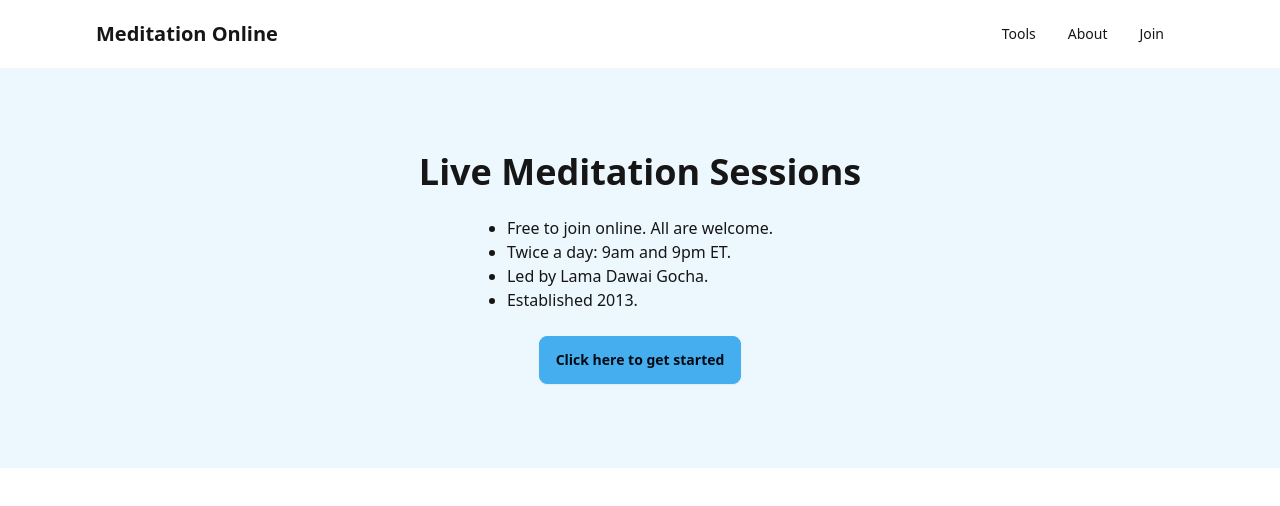
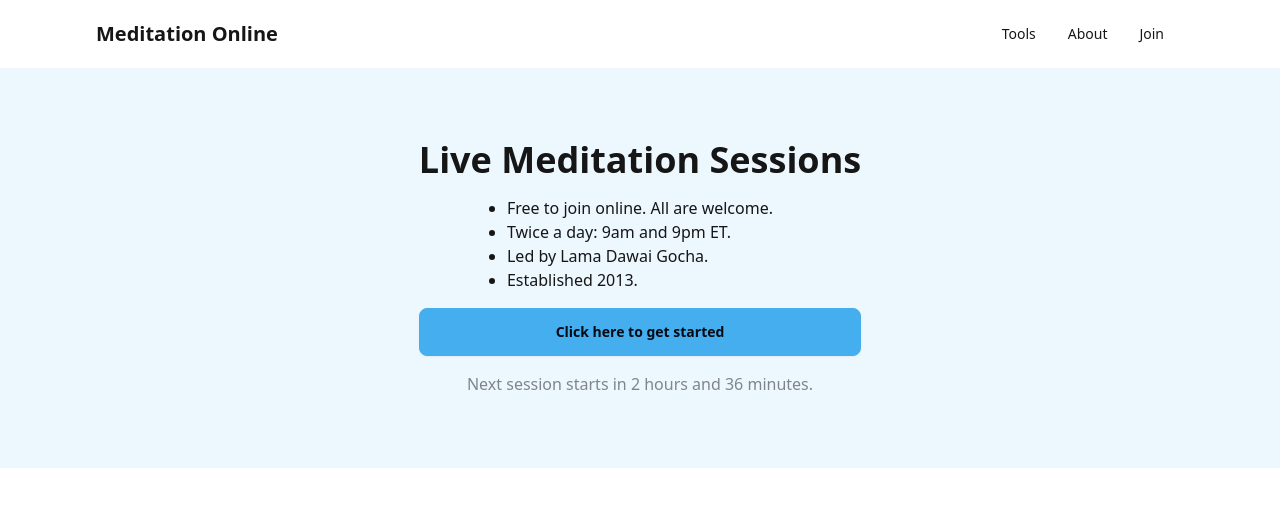
Before and after one commit to mo-sangha/website, a SvelteKit app in the folder frontend/: page / in a window 1280 px wide. Shown: the top 506 px of the page. Built offline with nearby package versions, Linux system fonts and the light colour scheme.

Commit message:
Added countdown timer

```diff
--- a/frontend/package.json
+++ b/frontend/package.json
@@ -2,6 +2,7 @@
 	"name": "frontend",
 	"version": "0.0.1",
 	"private": true,
+	"type": "module",
 	"scripts": {
 		"dev": "vite dev",
 		"build": "vite build",
@@ -33,8 +34,9 @@
 		"vite": "^4.4.2",
 		"vitest": "^0.32.2"
 	},
-	"type": "module",
 	"dependencies": {
-		"@vercel/analytics": "^1.1.1"
+		"@vercel/analytics": "^1.1.1",
+		"date-fns": "^2.30.0",
+		"date-fns-tz": "^2.0.0"
 	}
 }
--- /dev/null
+++ b/frontend/src/components/countdown.svelte
@@ -0,0 +1,95 @@
+<script>
+	import { compareAsc, format, addDays, differenceInMilliseconds, addHours } from 'date-fns';
+	import { formatInTimeZone, zonedTimeToUtc, utcToZonedTime } from 'date-fns-tz';
+	import { onDestroy, onMount } from 'svelte';
+
+	/**
+	 * @returns {{ isSessionRunning: true } | {isSessionRunning: false, clockValues: { hours: number, minutes: number }, labelValues: { hours: string, minutes: string }}
+	 */
+	function timeUntilNextSession() {
+		const now = new Date();
+		const TIMEZONE = 'America/New_York';
+
+		// Convert local time to Eastern Time (ET)
+		const etTime = utcToZonedTime(now, TIMEZONE);
+
+		// Define session start times
+		let morningSession = new Date(format(etTime, 'yyyy-MM-dd') + 'T09:00:00');
+		morningSession = zonedTimeToUtc(morningSession, TIMEZONE);
+
+		let eveningSession = new Date(format(etTime, 'yyyy-MM-dd') + 'T21:00:00');
+		eveningSession = zonedTimeToUtc(eveningSession, TIMEZONE);
+
+		// Adjust for next day if current time is past 9 PM ET
+		if (etTime.getHours() >= 21) {
+			morningSession = addDays(morningSession, 1);
+		}
+
+		/** @type {number } - the time until the next session */
+		let timeUntilNext;
+		/** @type {boolean} - whether the session is running right now */
+		let isSessionRunning;
+
+		// Check if the session is running right now
+		const isInMorningSession = etTime >= morningSession && etTime < addHours(morningSession, 1);
+		const isInEveningSession = etTime >= eveningSession && etTime < addHours(eveningSession, 1);
+
+		if (isInMorningSession || isInEveningSession) {
+			return {
+				isSessionRunning: true
+			};
+		}
+
+		if (now < morningSession) {
+			timeUntilNext = morningSession.getTime() - now.getTime();
+		} else if (now >= morningSession && now < eveningSession) {
+			timeUntilNext = eveningSession.getTime() - now.getTime();
+		} else {
+			timeUntilNext = addDays(morningSession, 1).getTime() - now.getTime();
+		}
+
+		// Convert to hours, minutes, and seconds
+		const hours = Math.floor(timeUntilNext / (1000 * 60 * 60));
+		const minutes = Math.floor((timeUntilNext % (1000 * 60 * 60)) / (1000 * 60));
+
+		return {
+			isSessionRunning: false,
+			clockValues: {
+				hours,
+				minutes
+			},
+			labelValues: {
+				hours: hours === 1 ? 'hour' : 'hours',
+				minutes: minutes === 1 ? 'minute' : 'minutes'
+			}
+		};
+	}
+
+	/** @type {NodeJS.Timeout | null} */
+	let intervalId = $state(null);
+	let time = $state(timeUntilNextSession());
+
+	onMount(() => {
+		intervalId = setInterval(() => {
+			time = timeUntilNextSession();
+		}, 1000);
+	});
+
+	onDestroy(() => {
+		if (intervalId !== null) {
+			clearInterval(intervalId);
+		}
+	});
+</script>
+
+<div class="opacity-50">
+	{#if time.isSessionRunning}
+		<div>Session is live now.</div>
+	{:else}
+		<div>
+			Next session starts in {time.clockValues.hours}
+			{time.labelValues.hours} and {time.clockValues.minutes}
+			{time.labelValues.minutes}.
+		</div>
+	{/if}
+</div>
--- a/frontend/src/routes/+page.svelte
+++ b/frontend/src/routes/+page.svelte
@@ -1,8 +1,12 @@
+<script>
+	import Countdown from '../components/countdown.svelte';
+</script>
+
 <div class="hero min-h-[50vh] bg-primary bg-opacity-10">
 	<div class="hero-content text-center">
-		<div class="max-w-md">
+		<div class="max-w-md flex flex-col gap-4">
 			<h1 class="text-4xl font-bold">Live Meditation Sessions</h1>
-			<div class="py-6 text-left mx-auto w-fit">
+			<div class="text-left mx-auto w-fit">
 				<ul class="list-disc">
 					<li>Free to join online. All are welcome.</li>
 					<li>Twice a day: 9am and 9pm ET.</li>
@@ -11,6 +15,7 @@
 				</ul>
 			</div>
 			<a href="/get-started" class="btn btn-primary">Click here to get started</a>
+			<Countdown />
 		</div>
 	</div>
 </div>
```
Also changed, not shown: 1 other file (tests, documents, lock files or other folders).
